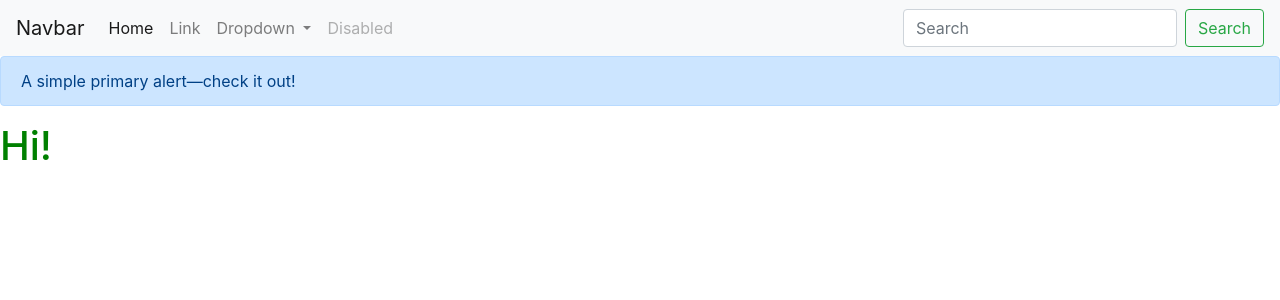
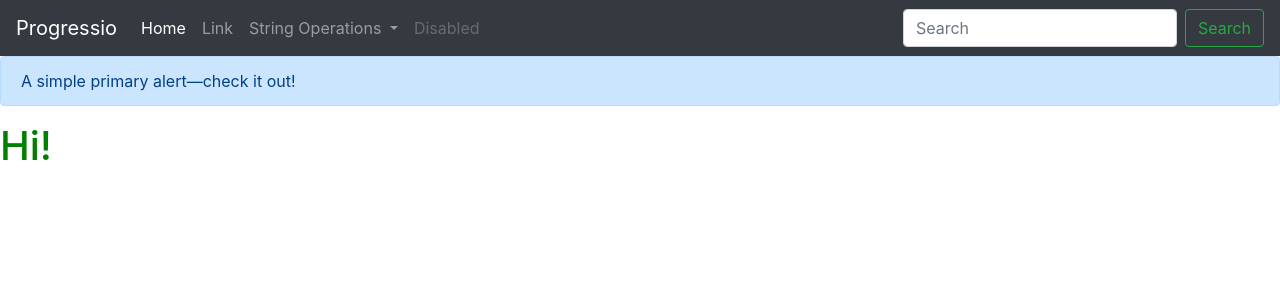
Before and after one commit to BlackSylph/progress.io, a Django app: page / in a window 1280 px wide. Shown: the top 300 px of the page. Run offline with Django 3.2, Linux system fonts and the light colour scheme; some libraries are stand-ins or nearby versions.

Commit message:
Tidying up

```diff
--- a/progressio/views.py
+++ b/progressio/Strings/views.py
@@ -1,19 +1,19 @@
 from django.http import HttpResponse
 from django.shortcuts import render
-from .forms import StringForm
+from progressio.forms import StringForm
 
 GLOBAL_PATH = 'progressio/'
+
 
 def index(request):
     return render(request, GLOBAL_PATH + 'index.html')
 
+
 def stringLength(request):
-
     # if this is a POST request we need to process the form data
     if request.method == 'POST':
         # create a form instance and populate it with data from the request:
         form = StringForm(request.POST)
-
         # check whether it's valid:
         if form.is_valid():
             # process the data in form.cleaned_data as required
@@ -25,4 +25,4 @@ def stringLength(request):
     else:
         form = StringForm()
 
-    return render(request, GLOBAL_PATH + 'stringlength.html', {'form': form})
+    return render(request, GLOBAL_PATH + 'Strings/stringlength.html', {'form': form})
--- a/progressio/templates/progressio/base.html
+++ b/progressio/templates/progressio/base.html
@@ -3,7 +3,7 @@
 
 <head>
     <meta charset="UTF-8">
-    <title>Title</title>
+    <title>Progressio</title>
 
     {% load static %}
     <link rel="stylesheet" type="text/css" href="{% static 'progressio/style.css' %}">
--- a/progressio/templates/progressio/navbar.html
+++ b/progressio/templates/progressio/navbar.html
@@ -1,20 +1,20 @@
-<nav class="navbar navbar-expand-lg navbar-light bg-light">
-  <a class="navbar-brand" href="#">Navbar</a>
+<nav class="navbar navbar-expand-lg navbar-dark bg-dark">
+  <a class="navbar-brand" href="#">Progressio</a>
   <button class="navbar-toggler" type="button" data-toggle="collapse" data-target="#navbarSupportedContent" aria-controls="navbarSupportedContent" aria-expanded="false" aria-label="Toggle navigation">
     <span class="navbar-toggler-icon"></span>
   </button>
 
   <div class="collapse navbar-collapse" id="navbarSupportedContent">
-    <ul class="navbar-nav mr-auto">
+    <ul class="navbar-nav mr-auto ">
       <li class="nav-item active">
-        <a class="nav-link" href="#">Home <span class="sr-only">(current)</span></a>
+        <a class="nav-link" href="{% url 'index' %}">Home <span class="sr-only">(current)</span></a>
       </li>
       <li class="nav-item">
         <a class="nav-link" href="#">Link</a>
       </li>
       <li class="nav-item dropdown">
         <a class="nav-link dropdown-toggle" href="#" id="navbarDropdown" role="button" data-toggle="dropdown" aria-haspopup="true" aria-expanded="false">
-          Dropdown
+          String Operations
         </a>
         <div class="dropdown-menu" aria-labelledby="navbarDropdown">
           <a class="dropdown-item" href="{% url 'stringlength' %}">Calculate String Length</a>
--- a/progressio/urls.py
+++ b/progressio/urls.py
@@ -15,7 +15,7 @@ Including another URLconf
 """
 from django.contrib import admin
 from django.urls import path
-from . import views
+from .Strings import views
 
 urlpatterns = [
     path('admin/', admin.site.urls),
```
Also changed, not shown: progressio/Strings/__init__.py (added), progressio/templates/progressio/Strings/stringlength.html (renamed from progressio/templates/progressio/stringlength.html).
